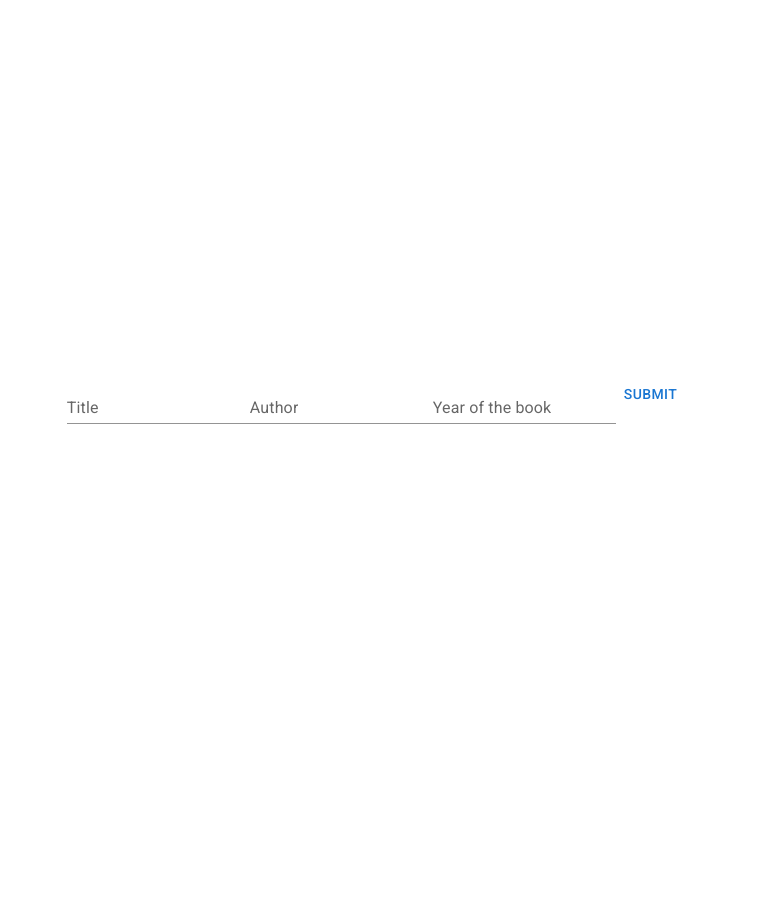
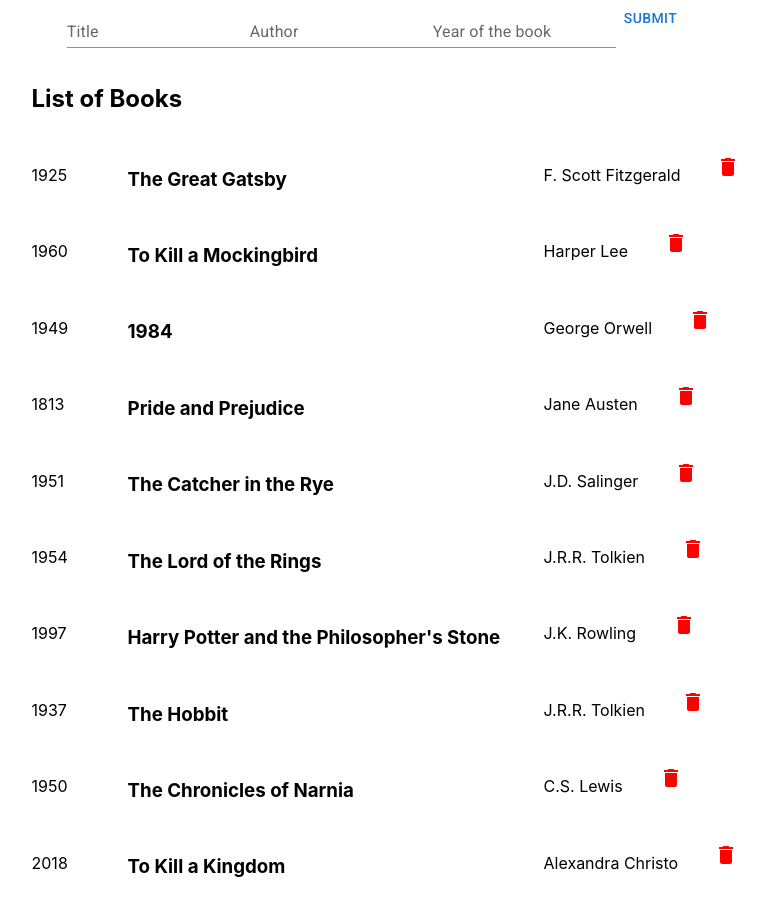
Before and after one commit to pesto-students/p10-divya-Varu98, a React (Create React App) app in the folder intro-to-react/books-lisiting/: page / in a window 1280 px wide. Shown: the whole page, without its empty margins (264-1030 px from the left). Before the commit the page ends 800 px from the top, so only its background shows below. Built offline with nearby package versions, Linux system fonts and the light colour scheme.

Commit message:
add : delete functionality

```diff
--- a/intro-to-react/books-lisiting/src/App.tsx
+++ b/intro-to-react/books-lisiting/src/App.tsx
@@ -4,14 +4,16 @@ import "./App.css";
 import BookList from "./components/BookList";
 import BookForm from "./components/BookForm";
 import { Book } from "./types/book";
+import { listOfBooks } from "./libs/listOfBooks";
+import { Box } from "@mui/material";
 
 function App() {
-  const [bookList, setBookList] = useState<Book[]>([]);
+  const [bookList, setBookList] = useState<Book[]>(listOfBooks);
   return (
-    <div className="App">
-      {/* <BookList /> */}
+    <Box sx={{ display: "flex", flexDirection: "column" }} className="App">
       <BookForm bookList={bookList} setBookList={setBookList} />
-    </div>
+      <BookList bookList={bookList} setBookList={setBookList} />
+    </Box>
   );
 }
 
--- a/intro-to-react/books-lisiting/src/components/BookForm.tsx
+++ b/intro-to-react/books-lisiting/src/components/BookForm.tsx
@@ -2,7 +2,7 @@ import { Box, Button, TextField } from "@mui/material";
 import { useState, ChangeEvent, Dispatch, SetStateAction } from "react";
 import { Book } from "../types/book";
 
-interface BookFormProps {
+export interface BookFormProps {
   bookList: Book[];
   setBookList: Dispatch<SetStateAction<Book[]>>;
 }
@@ -19,11 +19,15 @@ const BookForm = (props: BookFormProps) => {
     const { name, value } = e.target;
     setBookinfo((prev) => ({ ...prev, [name]: value }));
     console.log(bookinfo);
+  };
+
+  const submitBook = (e: any) => {
+    e.preventDefault();
     setBookList((booksPresent) => [...booksPresent, bookinfo]);
   };
 
   return (
-    <form>
+    <form onSubmit={submitBook}>
       <TextField
         name="title"
         onChange={handleBookinfo}
@@ -45,7 +49,7 @@ const BookForm = (props: BookFormProps) => {
         label="Year of the book"
         variant="standard"
       />
-      <Button>Submit</Button>
+      <Button type="submit">Submit</Button>
     </form>
   );
 };
--- a/intro-to-react/books-lisiting/src/components/BookItem.tsx
+++ b/intro-to-react/books-lisiting/src/components/BookItem.tsx
@@ -1,16 +1,21 @@
 import { PureComponent } from "react";
-import { BookItemProps } from "../types/book";
+import { BookDetailProps, BookItemProps } from "../types/book";
+import { Delete } from "@mui/icons-material";
+import { Button } from "@mui/material";
 
-class BookItem extends PureComponent<BookItemProps> {
-  render() {
-    const { book } = this.props;
+const BookItem = (props: BookDetailProps) => {
+  const { book, setBookList, handleDelete } = props;
+
   return (
     <li className="book-item">
       <p className="book-year">{book.year}</p>
       <h3 className="book-title">{book.title}</h3>
       <p>{book.author}</p>
+      <Button onClick={()=>{handleDelete(book.title)}}>
+        <Delete sx={{ color: "red" }} />
+      </Button>
     </li>
   );
-  }
-}
+};
+
 export default BookItem;
--- a/intro-to-react/books-lisiting/src/components/BookList.tsx
+++ b/intro-to-react/books-lisiting/src/components/BookList.tsx
@@ -1,28 +1,34 @@
-import React, { Component } from "react";
+import React, { Component, useEffect } from "react";
 import { listOfBooks } from "../libs/listOfBooks";
 import "./booklist.css";
 import BookItem from "./BookItem";
 import { Book } from "../types/book";
 import withLogging from "./withLogging";
+import { BookFormProps } from "./BookForm";
 
-interface BookListState {
-  books: Book[];
-}
-class BookList extends Component<any, BookListState> {
-  constructor(props: any) {
-    super(props);
-    this.state = { books: listOfBooks };
-  }
-  render() {
+const BookList = (props: BookFormProps) => {
+  const { bookList, setBookList } = props;
+
+  useEffect(() => {
+    console.log("delete", bookList);
+  }, [bookList]);
+  const handleDelete = (title: string) => {
+    let updatedBooks = bookList.filter((book) => book.title !== title);
+    setBookList([...updatedBooks]);
+  };
   return (
     <ul className="book-container">
       <h2>List of Books</h2>
-        {this.state.books.map((book: Book) => (
-          <BookItem book={book} />
+      {bookList.length === 0 && <p>No Books Present, Add Books To Show...</p>}
+      {bookList.map((book, index) => (
+        <BookItem
+          handleDelete={handleDelete}
+          setBookList={setBookList}
+          book={book}
+        />
       ))}
     </ul>
   );
-  }
-}
+};
 
-export default withLogging(BookList);
+export default BookList;
--- a/intro-to-react/books-lisiting/src/types/book.ts
+++ b/intro-to-react/books-lisiting/src/types/book.ts
@@ -1,3 +1,5 @@
+import { Dispatch, SetStateAction } from "react";
+
 export type Book = {
   author: string;
   title: string;
@@ -6,10 +8,13 @@ export type Book = {
 
 export interface BookItemProps {
   book: Book;
+  setBookList: Dispatch<SetStateAction<Book[]>>;
 }
 
 export interface BookDetailProps {
   book: Book;
+  setBookList: Dispatch<SetStateAction<Book[]>>;
+  handleDelete: (title: string) => void;
 }
 
 export interface BookListState {
```
Lines whose indentation alone changed are shown as unchanged.
